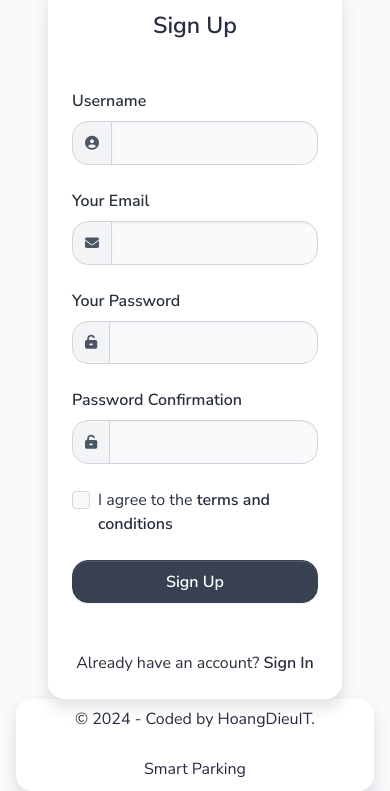
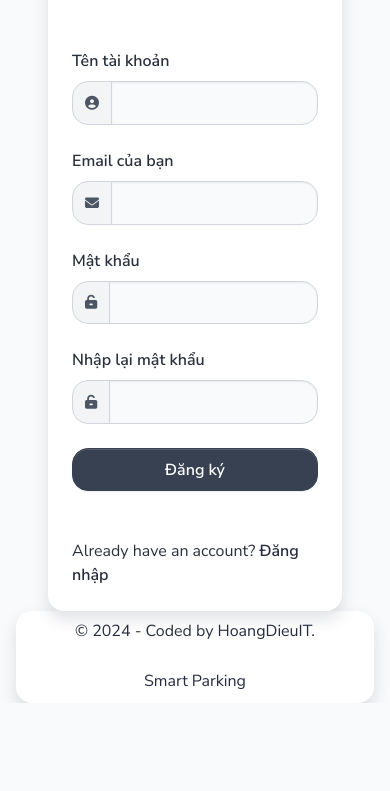
Before and after one commit to CoderFake/QrParking, a Django app: page /account/register/ in a window 390 px wide. Shown: the part 398-1189 px from the top of the page. After the commit the page ends 1101 px from the top, so only its background shows below. Run offline with Django 4.2, Linux system fonts and the light colour scheme; parts of the project's set-up code (start-up, migrations or seed data) failed here and were passed over; some libraries are stand-ins or nearby versions.

Commit message:
Update html change English to VietNamese language

```diff
--- a/smartparking/templates/webapp/accounts/register.html
+++ b/smartparking/templates/webapp/accounts/register.html
@@ -1,7 +1,7 @@
 {% extends "webapp/layouts/base.html" %}
 {% load static %}
 {% load i18n %}
-{% block title %} Sign Up {% endblock %}
+{% block title %} Đăng ký {% endblock %}
 
 <!-- Specific Page CSS goes HERE  -->
 {% block stylesheets %}
@@ -35,7 +35,7 @@
                         <div class="bg-white shadow border-0 rounded border-light p-4 p-lg-5 w-100 fmxw-500">
                             <div class="text-center text-md-center mb-4 mt-md-0">
                                 <h1 class="mb-0 h3">
-                                    Sign Up
+                                    Đăng ký
                                 </h1>
                                 <br/>
                             </div>
@@ -44,7 +44,7 @@
                                 {% csrf_token %}
 
                                 <div class="form-group mb-4">
-                                    <label for="username">Username</label>
+                                    <label for="username">Tên tài khoản</label>
                                     <div class="input-group">
                                         <span class="input-group-text" id="basic-addon1">
                                             <span class="fas fa-user-circle"></span>
@@ -56,7 +56,7 @@
 
                                 <!-- Form -->
                                 <div class="form-group mb-4">
-                                    <label for="email">Your Email</label>
+                                    <label for="email">Email của bạn</label>
                                     <div class="input-group">
                                         <span class="input-group-text" id="basic-addon1">
                                             <span class="fas fa-envelope"></span>
@@ -68,7 +68,7 @@
                                 <div class="form-group">
                                     <!-- Form -->
                                     <div class="form-group mb-4">
-                                        <label for="password">Your Password</label>
+                                        <label for="password">Mật khẩu</label>
                                         <div class="input-group password-group">
                                             <span class="input-group-text" id="basic-addon2">
                                                 <span class="fas fa-unlock-alt show-password"></span>
@@ -81,7 +81,7 @@
                                         </div>
                                     </div>
                                     <div class="form-group mb-4">
-                                        <label for="confirm-password">Password Confirmation</label>
+                                        <label for="confirm-password">Nhập lại mật khẩu</label>
                                         <div class="input-group confirm-password-group">
                                             <span class="input-group-text" id="basic-addon2">
                                                 <span class="fas fa-unlock-alt show-password"></span>
@@ -92,18 +92,18 @@
                                     </div>
 
                                     <!-- End of Form -->
-                                    <div class="mb-4">
-                                        <div class="form-check">
-                                            <input class="form-check-input" type="checkbox" value="" id="remember">
-                                            <label class="form-check-label fw-normal mb-0" for="remember">
-                                                I agree to the <a href="#" class="fw-bold">terms and conditions</a>
-                                            </label>
-                                        </div>
-                                    </div>
+{#                                    <div class="mb-4">#}
+{#                                        <div class="form-check">#}
+{#                                            <input class="form-check-input" type="checkbox" value="" id="remember">#}
+{#                                            <label class="form-check-label fw-normal mb-0" for="remember">#}
+{#                                                I agree to the <a href="#" class="fw-bold">terms and conditions</a>#}
+{#                                            </label>#}
+{#                                        </div>#}
+{#                                    </div>#}
                                 </div>
                                 <div class="d-grid">
                                     <button type="button" name="register" id="btnRegister"
-                                            class="btn register btn-gray-800">Sign Up
+                                            class="btn register btn-gray-800">Đăng ký
                                     </button>
                                 </div>
                             </form>
@@ -112,7 +112,7 @@
                             <div class="d-flex justify-content-center align-items-center mt-4">
                                 <span class="fw-normal">
                                     Already have an account?
-                                    <a href="{% url 'login' %}" class="fw-bold">Sign In</a>
+                                    <a href="{% url 'login' %}" class="fw-bold">Đăng nhập</a>
                                 </span>
                             </div>
                         </div>
@@ -261,7 +261,7 @@
                 }
             } catch (error) {
                 console.error('Error:', error);
-                createToast('error', 'An error occurred during registration.');
+                createToast('error', 'Có lỗi xảy ra khi đăng ký tài khoản!');
             } finally {
                 closeOverlay();
             }
--- a/smartparking/templates/webapp/home/index.html
+++ b/smartparking/templates/webapp/home/index.html
@@ -2,7 +2,7 @@
 
 {%  load static  %}
 {% load i18n %}
-{% block title %} home {% endblock %}
+{% block title %} trang chủ {% endblock %}
 
 {% block stylesheets %}{% endblock stylesheets %}
 
--- a/smartparking/templates/webapp/includes/navigation.html
+++ b/smartparking/templates/webapp/includes/navigation.html
@@ -1,6 +1,6 @@
 {% load static %}
 {% load i18n %}
-<nav class="navbar navbar-top navbar-expand navbar-dashboard navbar-dark ps-0 pe-2 pb-0">
+<nav class="navbar navbar-top navbar-expand navbar-dashboard navbar-dark ps-0 pe-2 pb-0 d-none d-md-flex">
     <div class="container-fluid px-0">
         <div class="d-flex justify-content-between w-100" id="navbarSupportedContent">
             <div class="d-flex align-items-center">
@@ -8,15 +8,15 @@
                         class="sidebar-toggle me-3 btn btn-icon-only btn-lg btn-circle d-none d-md-inline-block"><span
                         class="fas fa-bars"></span></button>
                 <!-- language form -->
-                <form id="language-form" class="switch" method="POST" action="{% url 'language_setting' %}">
-                    {% csrf_token %}
-                    <input type="hidden" name="language" id="language-input" value="vi">
-                    <input id="language-toggle" class="check-toggle check-toggle-round-flat" type="checkbox"
-                        {% if request.session.language == 'en' %}checked{% endif %}>
-                    <label for="language-toggle"></label>
-                    <span class="on">VI</span>
-                    <span class="off">EN</span>
-                </form>
+{#                <form id="language-form" class="switch" method="POST" action="{% url 'language_setting' %}">#}
+{#                    {% csrf_token %}#}
+{#                    <input type="hidden" name="language" id="language-input" value="vi">#}
+{#                    <input id="language-toggle" class="check-toggle check-toggle-round-flat" type="checkbox"#}
+{#                        {% if request.session.language == 'en' %}checked{% endif %}>#}
+{#                    <label for="language-toggle"></label>#}
+{#                    <span class="on">VI</span>#}
+{#                    <span class="off">EN</span>#}
+{#                </form>#}
 
             </div>
             <!-- Navbar links -->
@@ -34,7 +34,7 @@
                     </a>
                     <div class="dropdown-menu dashboard-dropdown dropdown-menu-lg dropdown-menu-center mt-2 py-0">
                         <div class="list-group list-group-flush">
-                            <a href="#" class="text-center text-primary fw-bold border-bottom border-light py-3">{% trans "Notifications" %}</a>
+                            <a href="#" class="text-center text-primary fw-bold border-bottom border-light py-3">{% trans "Thông báo" %}</a>
                             <a href="/calendar.html"
                                class="list-group-item list-group-item-action border-bottom border-light">
                                 <div class="row align-items-center">
@@ -104,8 +104,7 @@
                                     </div>
                                 </div>
                             </a>
-                            <a href="#" class="dropdown-item text-center text-primary fw-bold rounded-bottom py-3">View
-                                all</a>
+                            <a href="#" class="dropdown-item text-center text-primary fw-bold rounded-bottom py-3">Xem tất cả</a>
                         </div>
                     </div>
                 </li>
@@ -125,19 +124,19 @@
                                     {{ request.user.username }}
                                 </span>
                                 <div class="btn btn-secondary text-dark btn-xs">
-                                    <span class="me-2"></span>{{ balance }} points
+                                    <span class="me-2"></span>{{ balance }} điểm
                                 </div>
                             </div>
                         </div>
                     </a>
                     <div class="dropdown-menu dashboard-dropdown dropdown-menu-end mt-2 py-0">
                         <a class="dropdown-item rounded-top fw-bold" href="/settings.html">
-                            <span class="far fa-user-circle"></span>{% trans "My Profile" %}</a>
-                        <a class="dropdown-item fw-bold" href="#"><span class="fas fa-envelope-open-text"></span>{% trans "Messages" %}</a>
-                        <a class="dropdown-item fw-bold" href="#"><span class="fas fa-user-shield"></span>{% trans "Support" %}</a>
+                            <span class="far fa-user-circle"></span>{% trans "Thông tin cá nhân" %}</a>
+                        <a class="dropdown-item fw-bold" href="#"><span class="fas fa-envelope-open-text"></span>{% trans "Tin nhắn" %}</a>
+                        <a class="dropdown-item fw-bold" href="#"><span class="fas fa-user-shield"></span>{% trans "Hỗ trợ" %}</a>
                         <div role="separator" class="dropdown-divider my-0"></div>
                         <a class="dropdown-item rounded-bottom fw-bold" href="/logout/">
-                            <span class="fas fa-sign-out-alt text-danger"></span>{% trans "Logout" %}</a>
+                            <span class="fas fa-sign-out-alt text-danger"></span>{% trans "Đăng xuất" %}</a>
                     </div>
                 </li>
             </ul>
--- a/smartparking/templates/webapp/includes/sidebar.html
+++ b/smartparking/templates/webapp/includes/sidebar.html
@@ -34,9 +34,9 @@
                                     </div>
                                     <div class="d-block">
                                         {% if request.user.is_authenticated %}
-                                            <h2 class="h6">Hi, {{ request.user.username }}</h2>
+                                            <h2 class="h6">Xin chào, {{ request.user.username }}</h2>
                                             <div class="btn btn-secondary text-dark btn-xs">
-                                                <span class="me-2"></span>{{ balance }} points
+                                                <span class="me-2"></span>{{ balance }} điểm
                                             </div>
                                         {% endif %}
                                     </div>
@@ -60,7 +60,7 @@
                                     <span class="nav-link d-flex justify-content-between align-items-center">
                                         <span>
                                             <span class="sidebar-icon"><span class="fas fa-chart-pie"></span></span>
-                                            <span class="sidebar-text">{% trans "Dashboard" %}</span>
+                                            <span class="sidebar-text">{% trans "Trang chủ" %}</span>
                                         </span>
                                     </span>
                                 </li>
@@ -69,7 +69,7 @@
                                           data-bs-toggle="collapse" data-bs-target="#submenu-pages">
                                     <span>
                                         <span class="sidebar-icon"><span class="far fa-address-card"></span></span>
-                                        <span class="sidebar-text">{% trans "Profile" %}</span>
+                                        <span class="sidebar-text">{% trans "Cá nhân" %}</span>
                                     </span>
                                     <span class="link-arrow"><span class="fas fa-chevron-right"></span></span></span>
                                     <div class="multi-level collapse " role="list" id="submenu-pages"
@@ -78,13 +78,13 @@
                                             <li class="nav-item " id="edit-information">
                                                 <a class="nav-link" href="{% url 'profile' %}">
                                                     <span class="sidebar-text-contracted">EI</span>
-                                                    <span class="sidebar-text">{% trans "Edit Information" %}</span>
+                                                    <span class="sidebar-text">{% trans "Chỉnh sửa thông tin" %}</span>
                                                 </a>
                                             </li>
                                             <li class="nav-item " id="qr-code">
                                                 <a class="nav-link" href="{% url 'qrcode' %}">
                                                     <span class="sidebar-text-contracted">QR</span>
-                                                    <span class="sidebar-text">{% trans "QR code" %}</span>
+                                                    <span class="sidebar-text">{% trans "Mã QR" %}</span>
                                                 </a>
                                             </li>
                                         </ul>
@@ -97,7 +97,7 @@
                                           data-bs-toggle="collapse" data-bs-target="#submenu-app">
                                     <span>
                                         <span class="sidebar-icon"><span class="far fa-credit-card"></span></span>
-                                        <span class="sidebar-text">{% trans "Payment" %}</span>
+                                        <span class="sidebar-text">{% trans "Thanh toán" %}</span>
                                     </span>
                                     <span class="link-arrow"><span class="fas fa-chevron-right"></span></span>
                                     </span>
@@ -105,15 +105,15 @@
                                          aria-expanded="false">
                                         <ul class="flex-column nav">
                                             <li class="nav-item " id="payment-history">
-                                                <a class="nav-link" href="">
+                                                <a class="nav-link" href="{% url 'payment_history' %}">
                                                     <span class="sidebar-text-contracted">PH</span>
-                                                    <span class="sidebar-text">{% trans "Payment History" %}</span>
+                                                    <span class="sidebar-text">{% trans "Lịch sử thanh toán" %}</span>
                                                 </a>
                                             </li>
                                             <li class="nav-item " id="buy-ticket">
-                                                <a class="nav-link" href="{% url 'ticket_payment' %}?query=daily-ticket">
+                                                <a class="nav-link" href="{% url 'payment_index' %}?query=daily-ticket">
                                                     <span class="sidebar-text-contracted">BT</span>
-                                                    <span class="sidebar-text">{% trans "Buy Ticket" %}</span>
+                                                    <span class="sidebar-text">{% trans "Mua vé" %}</span>
                                                 </a>
                                             </li>
                                         </ul>
@@ -123,7 +123,7 @@
                                 <li class="nav-item " id="parking-history">
                                     <a href="" class="nav-link">
                                         <span class="sidebar-icon"><span class="fas fa-parking"></span></span>
-                                        <span class="sidebar-text">{% trans "Parking History" %}</span>
+                                        <span class="sidebar-text">{% trans "Lịch sử đỗ xe" %}</span>
                                     </a>
                                 </li>
 
@@ -132,20 +132,20 @@
                                     <li class="nav-item " id="logout">
                                         <a href="{% url 'logout' %}" class="nav-link">
                                             <span class="sidebar-icon"><span class="fas fa-sign-out-alt text-danger"></span></span>
-                                            <span class="sidebar-text">{% translate "Sign out" %}</span>
+                                            <span class="sidebar-text">{% trans "Đăng xuất" %}</span>
                                         </a>
                                     </li>
                                 {% else %}
                                     <li class="nav-item " id="login">
                                         <a href="{% url 'login' %}" class="nav-link">
                                             <span class="sidebar-icon"><span class="fas fa-sign-in-alt text-success"></span></span>
-                                            <span class="sidebar-text">{% translate "Sign in" %}</span>
+                                            <span class="sidebar-text">{% trans "Đăng nhập" %}</span>
                                         </a>
                                     </li>
                                     <li class="nav-item " id="register">
                                         <a href="{% url 'register' %}" class="nav-link">
                                             <span class="sidebar-icon"><span class="far fa-registered text-warning"></span></span>
-                                            <span class="sidebar-text">{% translate "Sign up" %}</span>
+                                            <span class="sidebar-text">{% trans "Đăng ký" %}</span>
                                         </a>
                                     </li>
                                 {% endif %}
```
Also changed, not shown: smartparking/templates/webapp/accounts/login.html (+11 -16 lines), smartparking/templates/webapp/accounts/profile.html (+13 -13 lines), smartparking/templates/webapp/accounts/qrcode.html (+13 -13 lines), smartparking/templates/webapp/accounts/verify.html (+6 -6 lines).
